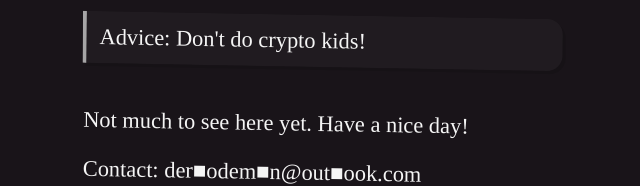
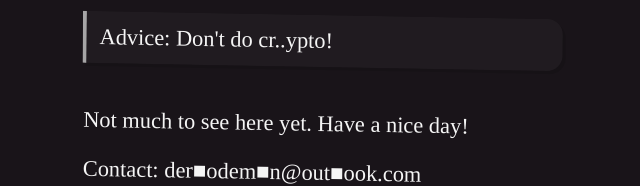
Before and after one commit to dercodeman/dercodeman, a plain HTML site: page index.html in a window 1280 px wide. Shown: the part 431-617 px from the top of the page, 317-957 px from the left. Drawn offline with Linux system fonts and the light colour scheme; a web font is replaced by a local one.

Commit message:
changed advice to be less condescending

```diff
--- a/index.html
+++ b/index.html
@@ -24,7 +24,7 @@ if user.is_cool() {
 println!("Advice: {}", self.give_advice());
 </pre>
 <p class="quote">
-    Advice: Don't do crypto kids!
+    Advice: Don't do cr..ypto!
 </p>
 </div>
 
```
